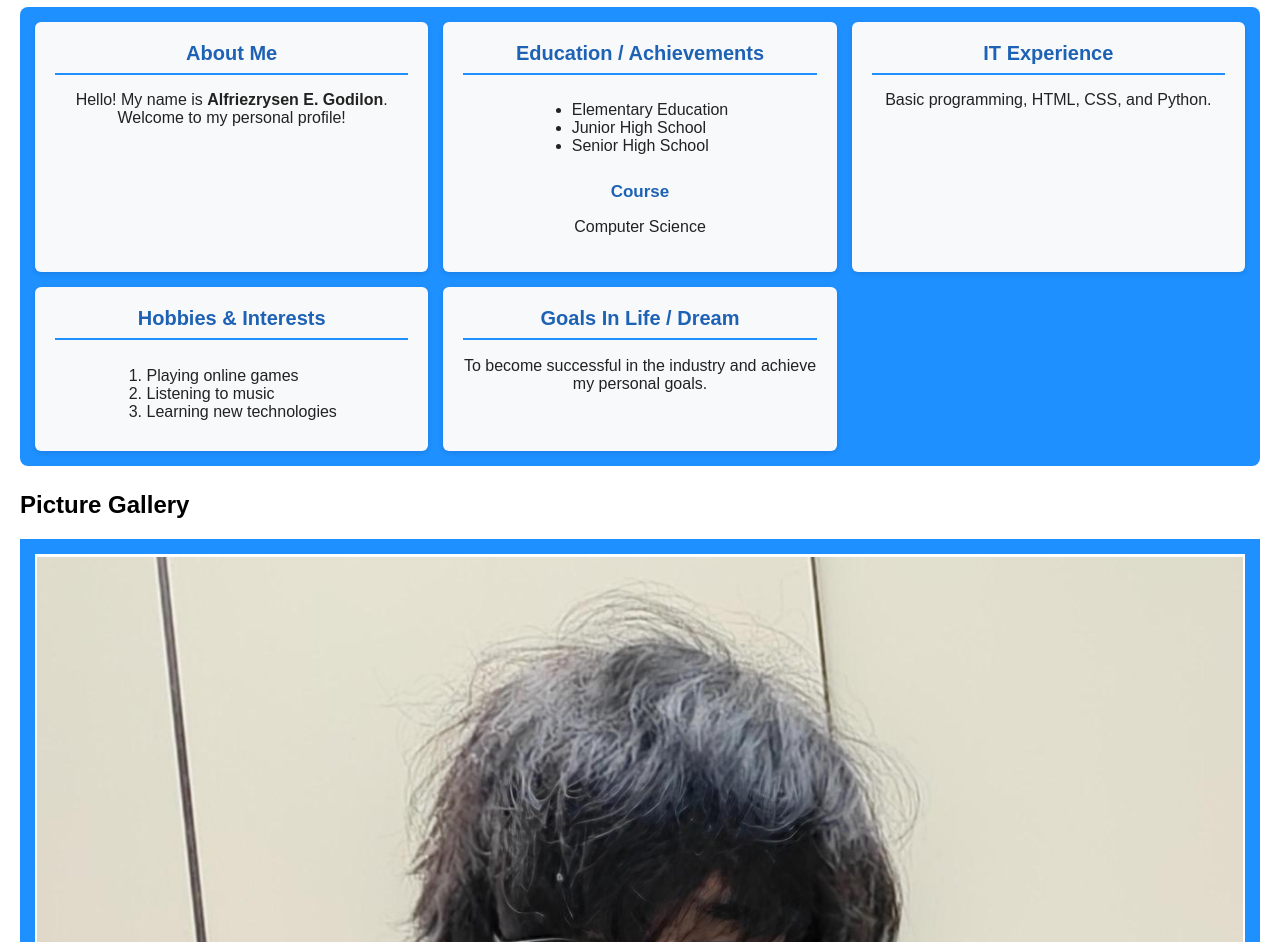
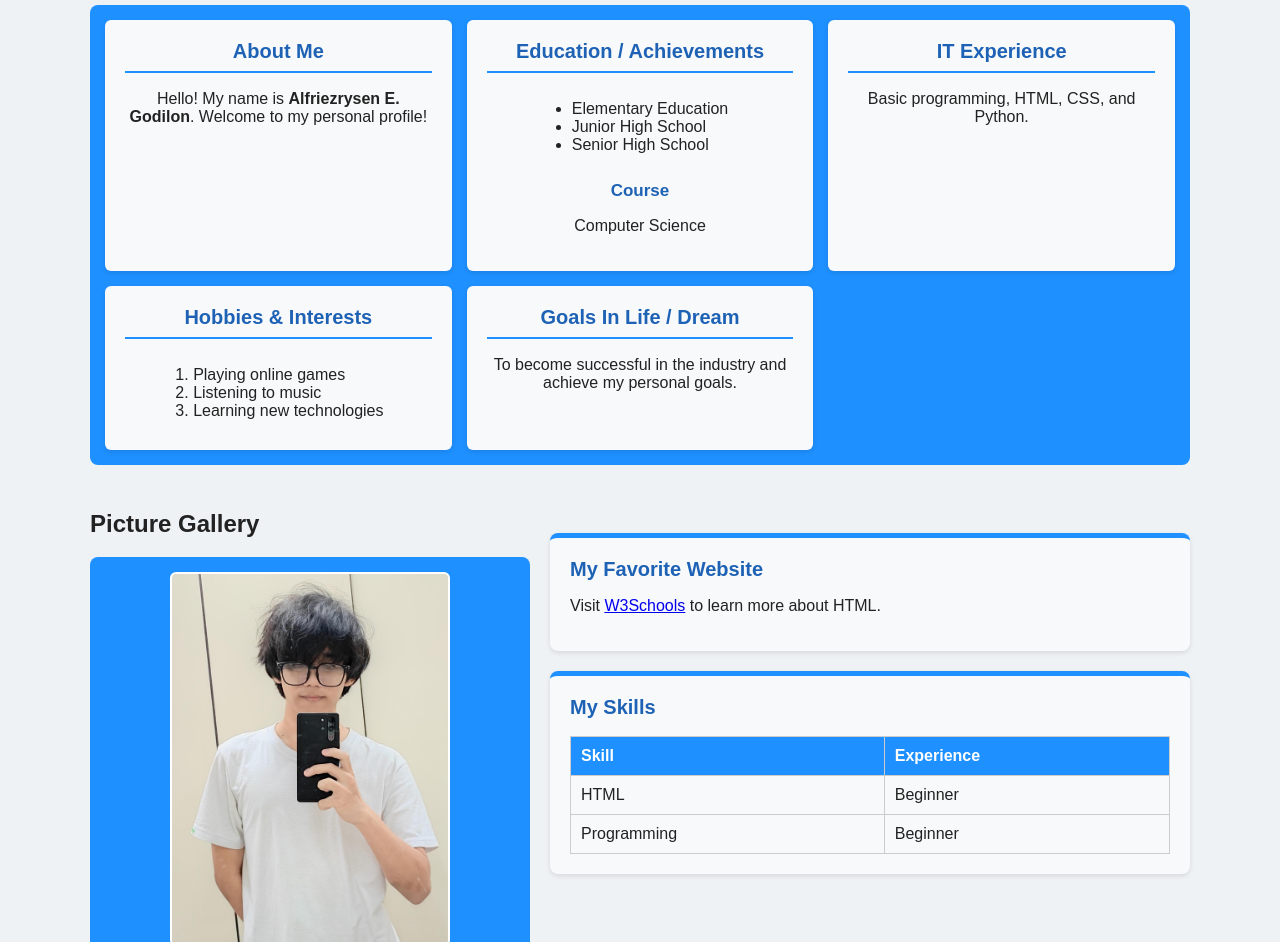
Before and after one commit to apcaegodilon/webprog-CS251_IT253-html-lessons, a plain HTML site: page introduction/index.html in a window 1280 px wide. Shown: the part 73-1015 px from the top of the page. Drawn offline with Linux system fonts and the light colour scheme.

Commit message:
Update flexbox.css

```diff
--- a/introduction/css/flexbox.css
+++ b/introduction/css/flexbox.css
@@ -1,29 +1,49 @@
 body {
     font-family: Arial, sans-serif;
-    margin: 20px;
+    margin: 20px auto;
+    max-width: 1100px;
+    background-color: #eef2f5;
+    color: #222;
+    padding: 0 15px;
+}
+
+h1 {
+    text-align: center;
+    color: #1a1a1a;
+    margin-bottom: 20px;
+}
+
+.bottom-section {
+    display: flex;
+    flex-wrap: wrap;
+    gap: 20px;
+    align-items: flex-start;
+}
+
+.gallery-wrapper {
+    flex: 1 1 320px;
 }
 
 .gallery-container {
     display: flex;
     flex-direction: row;
     flex-wrap: wrap;
-    justify-content: flex-start;
+    justify-content: center;
     gap: 15px;
-
     width: 100%;
     box-sizing: border-box;
-
     background-color: dodgerblue;
     padding: 15px;
+    border-radius: 8px;
 }
 
 .gallery-box {
     flex: 1 1 200px;
-    min-width: 300px;
+    max-width: 280px;
     aspect-ratio: 3 / 4;
-
     background-color: white;
     border: 2px solid white;
+    border-radius: 6px;
     box-sizing: border-box;
     overflow: hidden;
 }
@@ -31,6 +51,45 @@ body {
 .gallery-box img {
     width: 100%;
     height: 100%;
-    object-fit: contain;
+    object-fit: cover;
     display: block;
 }
+
+.extra-info {
+    flex: 2 1 400px;
+    display: flex;
+    flex-direction: column;
+    gap: 20px;
+    margin-top: 43px;
+}
+
+.info-card {
+    background-color: #f8f9fa;
+    padding: 20px;
+    border-radius: 8px;
+    border-top: 5px solid dodgerblue;
+    box-shadow: 0 2px 5px rgba(0, 0, 0, 0.1);
+}
+
+.info-card h2 {
+    margin-top: 0;
+    font-size: 20px;
+    color: #1e62b5;
+}
+
+table {
+    width: 100%;
+    border-collapse: collapse;
+    margin-top: 10px;
+}
+
+th, td {
+    border: 1px solid #ccc;
+    padding: 10px;
+    text-align: left;
+}
+
+th {
+    background-color: dodgerblue;
+    color: white;
+}
```
